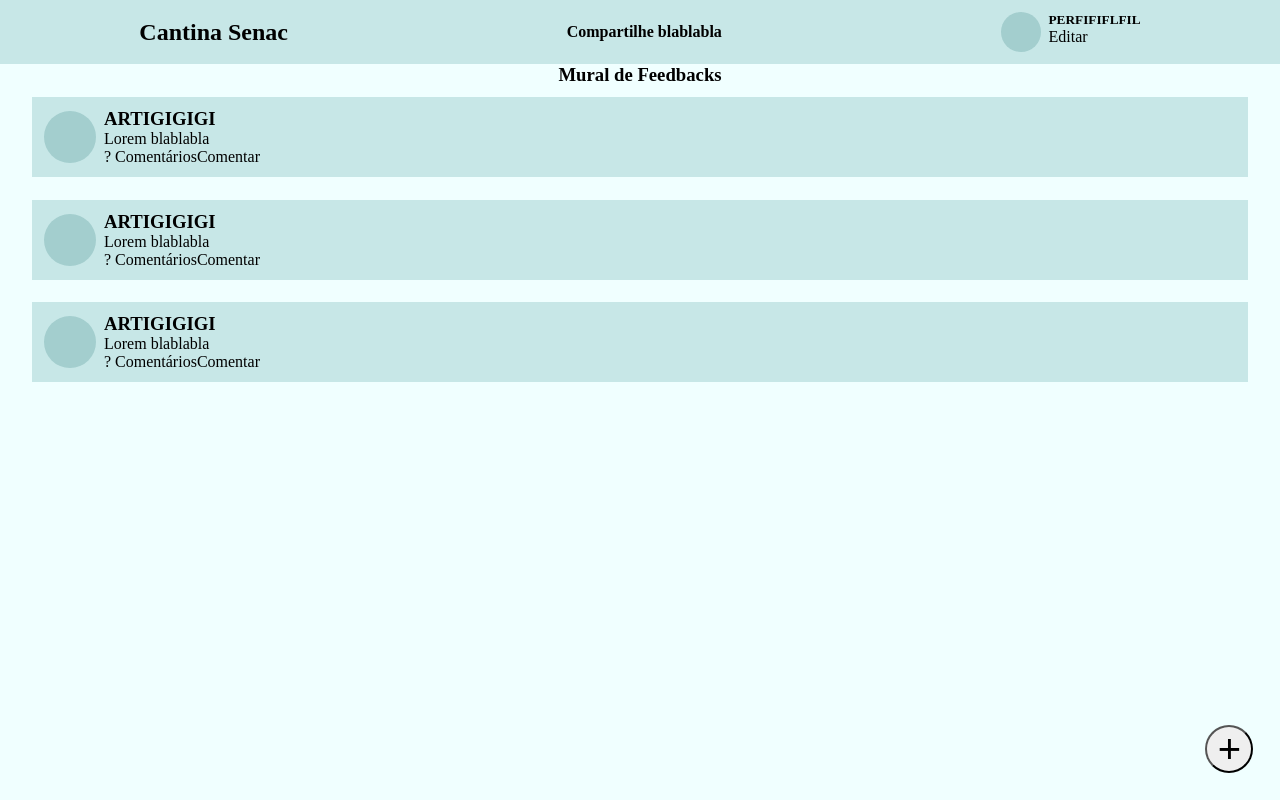
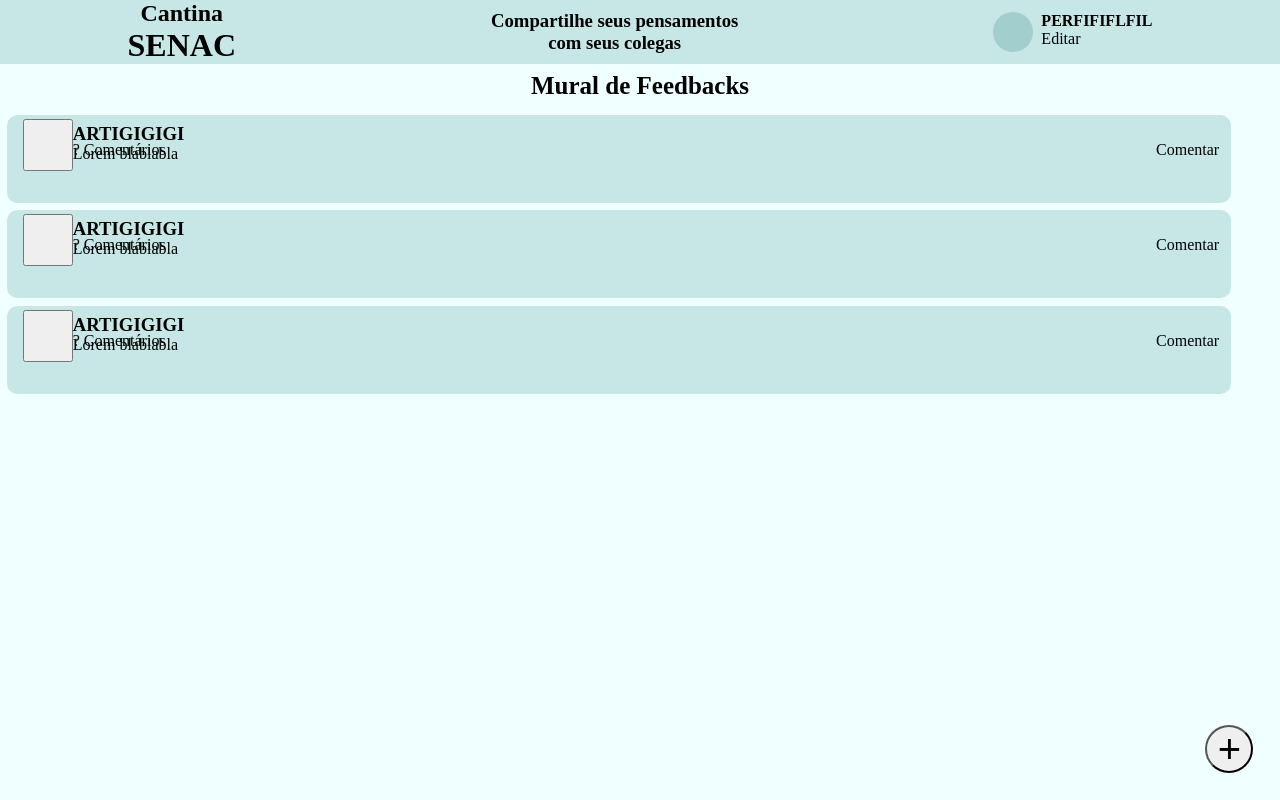
Before and after one commit to prof-lucas-senac/cantina-senac-2025-front, an Angular app: page /feedbacks in a window 1280 px wide. Built offline with nearby package versions, Linux system fonts and the light colour scheme.

Commit message:
Criacao do component interno card-feedback

```diff
--- a/src/app/app.component.ts
+++ b/src/app/app.component.ts
@@ -2,11 +2,12 @@ import { Component } from '@angular/core';
 import { RouterOutlet } from '@angular/router';
 import { LoginComponent } from './components/login/login.component';
 import { FeebacksComponent } from './components/feebacks/feebacks.component';
+import { CardFeedbackComponent} from './components/feebacks/card-feedback/card-feedback.component'
 
 @Component({
   selector: 'app-root',
   standalone: true,
-  imports: [RouterOutlet,LoginComponent,FeebacksComponent],
+  imports: [RouterOutlet,LoginComponent,FeebacksComponent,CardFeedbackComponent],
   templateUrl: './app.component.html',
   styleUrl: './app.component.css'
 })
--- /dev/null
+++ b/src/app/components/feebacks/card-feedback/card-feedback.component.css
@@ -0,0 +1,37 @@
+.art-comentario {
+    background-color: rgba(188, 224, 224, 0.774);
+    margin: 0.9vh;
+    padding: 0.5vh;
+    width: 95%;
+    min-height: 10vh;
+    max-height: 23vh;
+    display: flex;
+    flex-direction: row;
+    align-items: top;
+    border-radius: 1cap;
+}
+.bola-comentarios {
+    height: 6.5vh;
+    width: 6.5vh;
+    margin-left: 1.5vh;
+}
+
+.div-bola-fortatacao {
+    width: 100%;
+    height: 100%;
+    position: relative;
+    padding-top: 0.5vh;
+    padding-bottom: 1vh;
+}
+
+.span-comentar {
+    position: absolute;
+    right: 1vh;
+    bottom: 1.5vh;
+}
+
+.span-comentarios {
+    position: absolute;
+    left: 0;
+    bottom: 1.5vh;
+}
--- /dev/null
+++ b/src/app/components/feebacks/card-feedback/card-feedback.component.html
@@ -0,0 +1,34 @@
+
+<article class="art-comentario">
+    <button class="BOLA bola-comentarios"></button>
+    <div class="div-bola-fortatacao">
+        <h3>ARTIGIGIGI</h3>
+        <p>Lorem blablabla</p>
+        <div class="div-comentarios">
+            <span class="span-comentarios">? Comentários</span>
+            <span class="span-comentar">Comentar</span>
+        </div>
+    </div>
+</article>
+<article class="art-comentario">
+    <button class="BOLA bola-comentarios"></button>
+    <div class="div-bola-fortatacao">
+        <h3>ARTIGIGIGI</h3>
+        <p>Lorem blablabla</p>
+        <div class="div-comentarios">
+            <span class="span-comentarios">? Comentários</span>
+            <span class="span-comentar">Comentar</span>
+        </div>
+    </div>
+</article>
+<article class="art-comentario">
+    <button class="BOLA bola-comentarios"></button>
+    <div class="div-bola-fortatacao">
+        <h3>ARTIGIGIGI</h3>
+        <p>Lorem blablabla</p>
+        <div class="div-comentarios">
+            <span class="span-comentarios">? Comentários</span>
+            <span class="span-comentar">Comentar</span>
+        </div>
+    </div>
+</article>
--- a/src/app/components/feebacks/feebacks.component.css
+++ b/src/app/components/feebacks/feebacks.component.css
@@ -18,18 +18,8 @@
 
 .sec-comentarios {
     display: flex;
+    height: 100%;
     flex-direction: column;
-    align-items: center;
-}
-
-.art-comentario {
-    background-color: rgba(188, 224, 224, 0.774);
-    margin: 1.4vh;
-    width: 95%;
-    min-height: 10vh;
-    max-height: 23vh;
-    display: flex;
-    flex-direction: row;
     align-items: center;
 }
 
@@ -40,15 +30,9 @@
     border-radius: 50%;
     background-color: rgba(153, 199, 199, 0.781);
     margin-right: 1vh;
+    flex-shrink: 0;
+    border: none;
 }
-
-.bola-comentarios {
-    height: 6.5vh;
-    width: 6.5vh;
-    margin-left: 1.5vh;
-}
-
-.div-bola-fortatacao {}
 
 .div-perfil {
     display: flex;
@@ -69,3 +53,36 @@
 .btn-avatar span {
     font-size: 40px;
 }
+
+#div-header-titulo {
+    display: flex;
+    align-items: center;
+    flex-direction: column;
+}
+
+#div-header-blablabla {
+    display: flex;
+    align-items: center;
+    flex-direction: column;
+}
+
+#mural-feedbacks {
+    margin: 1vh;
+    font-size: 25px;
+}
+
+.BOLA {
+    display: inline-block;
+    height: 5vh;
+    width: 5vh;
+    border-radius: 50%;
+    background-color: rgba(153, 199, 199, 0.781);
+    margin-right: 1vh;
+    flex-shrink: 0;
+    border: none;
+}
+#app-card-feedback
+{
+    width: 100%;
+    height: 100%;
+}
--- a/src/app/components/feebacks/feebacks.component.html
+++ b/src/app/components/feebacks/feebacks.component.html
@@ -1,45 +1,25 @@
 <div class="div-principal">
     <header class="cabecalho">
-        <h2>Cantina Senac</h2>
-        <h4>Compartilhe blablabla</h4>
+        <div id="div-header-titulo">
+        <h2>Cantina</h2>
+        <h1>SENAC</h1>
+        </div>
+        <div id="div-header-blablabla">
+        <h3>Compartilhe seus pensamentos</h3>
+        <h3>com seus colegas</h3>
+        </div>
         <div class="div-perfil">
-            <div class="BOLA"></div>
+            <button class="BOLA"></button>
             <div class="div-bola-fortatacao">
-                <h5>PERFIFIFLFIL</h5>
-                <p>Editar</p>
+                <h4>PERFIFIFLFIL</h4>
+                <a href="feedback">Editar</a>
             </div>
         </div>
     </header>
-    <section class="sec-comentarios">
-        <h3>Mural de Feedbacks</h3>
-        <article class="art-comentario">
-            <div class="BOLA bola-comentarios"></div>
-            <div class="div-bola-fortatacao">
-                <h3>ARTIGIGIGI</h3>
-                <p>Lorem blablabla</p>
-                <span class="span-comentarios">? Comentários</span>
-                <span class="span-comentar">Comentar</span>
-            </div>
-        </article>
-        <article class="art-comentario">
-            <div class="BOLA bola-comentarios"></div>
-            <div class="div-bola-fortatacao">
-                <h3>ARTIGIGIGI</h3>
-                <p>Lorem blablabla</p>
-                <span class="span-comentarios">? Comentários</span>
-                <span class="span-comentar">Comentar</span>
-            </div>
-        </article>
-        <article class="art-comentario">
-            <div class="BOLA bola-comentarios"></div>
-            <div class="div-bola-fortatacao">
-                <h3>ARTIGIGIGI</h3>
-                <p>Lorem blablabla</p>
-                <span class="span-comentarios">? Comentários</span>
-                <span class="span-comentar">Comentar</span>
-            </div>
-        </article>
-    </section>
+    <main class="sec-comentarios">
+        <h3 id="mural-feedbacks">Mural de Feedbacks</h3>
+        <app-card-feedback id="app-card-feedback"></app-card-feedback>
+    </main>
     <button class="btn-avatar">
         <span>+</span>
     </button>
--- a/src/app/components/feebacks/feebacks.component.ts
+++ b/src/app/components/feebacks/feebacks.component.ts
@@ -1,9 +1,10 @@
 import { Component } from '@angular/core';
+import { CardFeedbackComponent} from './card-feedback/card-feedback.component';
 
 @Component({
   selector: 'app-feebacks',
   standalone: true,
-  imports: [],
+  imports: [CardFeedbackComponent],
   templateUrl: './feebacks.component.html',
   styleUrl: './feebacks.component.css'
 })
--- a/src/styles.css
+++ b/src/styles.css
@@ -4,3 +4,7 @@
     margin: 0;
     padding: 0;
 }
+a{
+    text-decoration: none;
+    color: black;
+}
```
Also changed, not shown: src/app/components/feebacks/card-feedback/card-feedback.component.ts (added, +12 -0 lines), 1 other file (tests, documents, lock files or other folders).
